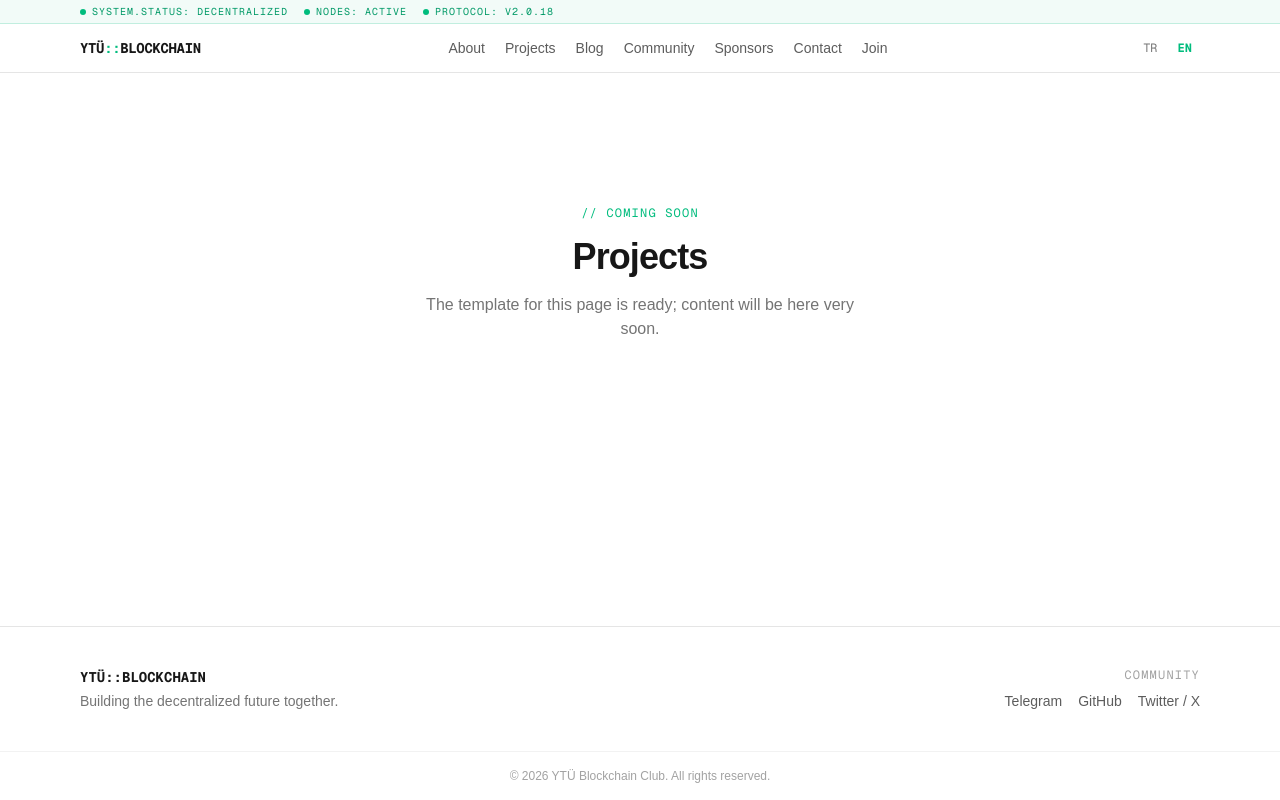
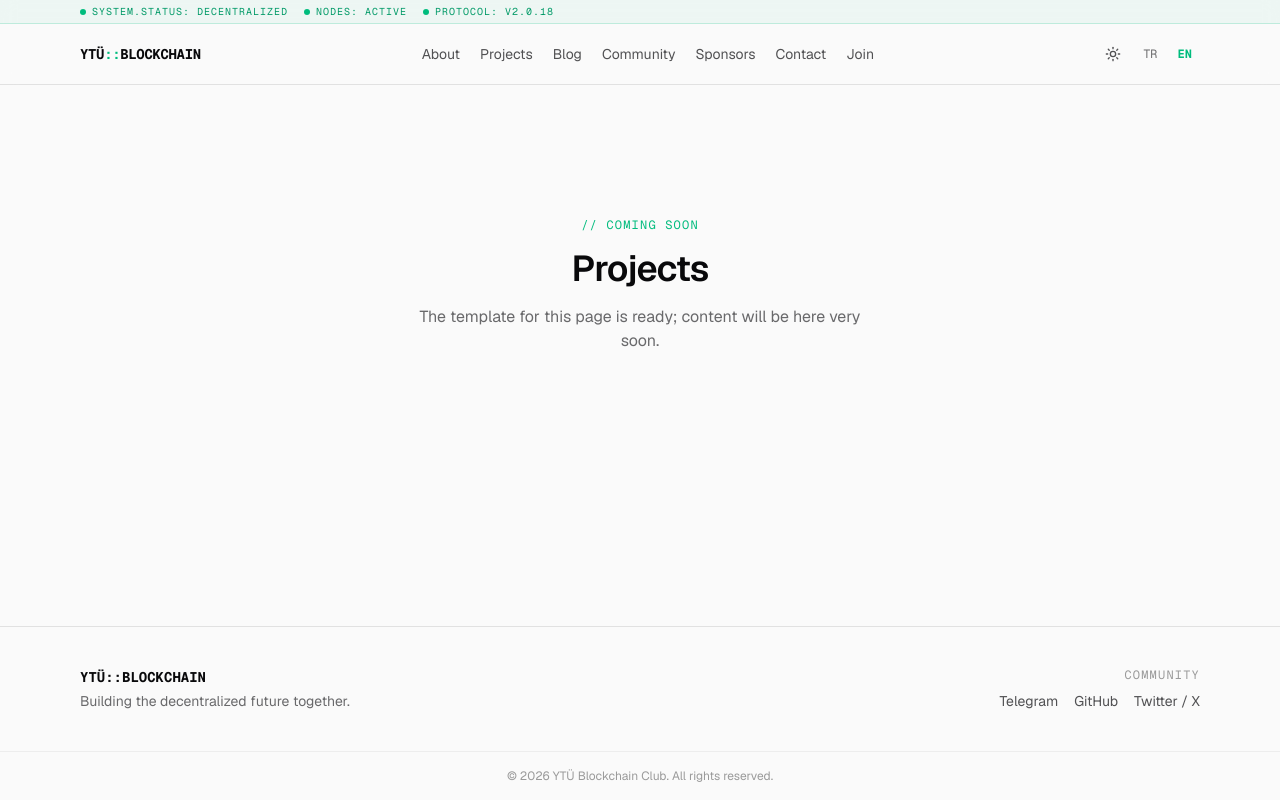
Before and after one commit to YTU-BLOCKCHAIN/ytu-blockchain-web, a Next.js app: page /en/projects in a window 1280 px wide. Built offline with nearby package versions, Linux system fonts and the light colour scheme; no server answers.

Commit message:
feat(ui): set up shadcn/ui, Tailark theme and dark mode (#6)
* build(deps): add shadcn/ui, next-themes and lucide-react

* feat(ui): set up shadcn/ui with Tailark theme and cn helper

* feat(ui): add dark mode with theme provider and header toggle

```diff
--- a/messages/en.json
+++ b/messages/en.json
@@ -8,6 +8,9 @@
     "sponsors": "Sponsors",
     "contact": "Contact",
     "join": "Join"
+  },
+  "Theme": {
+    "toggle": "Toggle theme"
   },
   "Meta": {
     "defaultTitle": "YTÜ Blockchain Club",
--- a/messages/tr.json
+++ b/messages/tr.json
@@ -8,6 +8,9 @@
     "sponsors": "Sponsorlar",
     "contact": "İletişim",
     "join": "Üye Ol"
+  },
+  "Theme": {
+    "toggle": "Temayı değiştir"
   },
   "Meta": {
     "defaultTitle": "YTÜ Blockchain Kulübü",
--- a/src/app/[locale]/layout.tsx
+++ b/src/app/[locale]/layout.tsx
@@ -7,6 +7,7 @@ import { notFound } from 'next/navigation';
 
 import Footer from '@/components/Footer';
 import Header from '@/components/Header';
+import { ThemeProvider } from '@/components/ThemeProvider';
 import { routing } from '@/i18n/routing';
 import { ogLocales, siteConfig } from '@/lib/site';
 
@@ -62,13 +63,21 @@ export default async function LocaleLayout({
   return (
     <html
       lang={locale}
+      suppressHydrationWarning
       className={`${GeistSans.variable} ${GeistMono.variable} h-full antialiased`}
     >
       <body className="flex min-h-full flex-col">
         <NextIntlClientProvider>
-          <Header />
-          <main className="flex-1">{children}</main>
-          <Footer />
+          <ThemeProvider
+            attribute="class"
+            defaultTheme="system"
+            enableSystem
+            disableTransitionOnChange
+          >
+            <Header />
+            <main className="flex-1">{children}</main>
+            <Footer />
+          </ThemeProvider>
         </NextIntlClientProvider>
       </body>
     </html>
--- a/src/app/globals.css
+++ b/src/app/globals.css
@@ -1,26 +1,293 @@
 @import 'tailwindcss';
+@import 'tw-animate-css';
 
-:root {
-  --background: #ffffff;
-  --foreground: #171717;
-}
+@custom-variant dark (&:is(.dark *));
 
-@theme inline {
+@theme {
+  /* Yerel Geist fontları (geist paketi) — build ağdan bağımsız */
+  --font-sans: var(--font-geist-sans);
+  --font-mono: var(--font-geist-mono), 'Fira Code', monospace;
+
   --color-background: var(--background);
   --color-foreground: var(--foreground);
-  --font-sans: var(--font-geist-sans);
-  --font-mono: var(--font-geist-mono);
-}
 
-@media (prefers-color-scheme: dark) {
-  :root {
-    --background: #0a0a0a;
-    --foreground: #ededed;
+  --color-card: var(--card);
+  --color-card-foreground: var(--card-foreground);
+
+  --color-illustration: var(--illustration);
+  --color-border-illustration: var(--border-illustration);
+
+  --color-popover: var(--popover);
+  --color-popover-foreground: var(--popover-foreground);
+
+  --color-primary: var(--primary);
+  --color-primary-foreground: var(--primary-foreground);
+
+  --color-secondary: var(--secondary);
+  --color-secondary-foreground: var(--secondary-foreground);
+
+  --color-muted: var(--muted);
+  --color-muted-foreground: var(--muted-foreground);
+
+  --color-accent: var(--accent);
+  --color-accent-foreground: var(--accent-foreground);
+
+  --color-destructive: var(--destructive);
+  --color-destructive-foreground: var(--destructive-foreground);
+
+  --color-border: var(--border);
+  --color-input: var(--input);
+  --color-ring: var(--ring);
+
+  --color-chart-1: var(--chart-1);
+  --color-chart-2: var(--chart-2);
+  --color-chart-3: var(--chart-3);
+  --color-chart-4: var(--chart-4);
+  --color-chart-5: var(--chart-5);
+
+  --radius-lg: var(--radius);
+  --radius-md: calc(var(--radius) - 2px);
+  --radius-sm: calc(var(--radius) - 4px);
+
+  --animate-accordion-down: accordion-down 0.2s ease-out;
+  --animate-accordion-up: accordion-up 0.2s ease-out;
+  --animate-hue-rotate: hue-rotate 4s infinite;
+  --animate-scan: scan 3s infinite;
+  --animate-capture: capture 0.1s infinite;
+  --animate-enter-from-right: enter-from-right 0.3s ease-out;
+  --animate-enter-from-left: enter-from-left 0.3s ease-out;
+  --animate-exit-to-right: exit-to-right 0.3s ease-in;
+  --animate-exit-to-left: exit-to-left 0.3s ease-in;
+  --animate-scale-in: scale-in 0.2s ease-out;
+  --animate-scale-out: scale-out 0.2s ease-in;
+  --animate-fade-in: fade-in 0.2s ease-out;
+  --animate-fade-out: fade-out 0.2s ease-in;
+
+  @keyframes accordion-down {
+    from {
+      height: 0;
+    }
+    to {
+      height: var(--radix-accordion-content-height);
+    }
+  }
+
+  @keyframes accordion-up {
+    from {
+      height: var(--radix-accordion-content-height);
+    }
+    to {
+      height: 0;
+    }
+  }
+
+  @keyframes hue-rotate {
+    from {
+      filter: hue-rotate(0deg);
+    }
+    to {
+      filter: hue-rotate(360deg);
+    }
+  }
+
+  @keyframes scan {
+    from {
+      transform: translateY(0);
+    }
+    50% {
+      transform: translateY(100%);
+    }
+    to {
+      transform: translateY(0);
+    }
+  }
+
+  @keyframes capture {
+    from {
+      opacity: 0;
+    }
+    50% {
+      opacity: 1;
+    }
+    to {
+      opacity: 0;
+    }
+  }
+
+  @keyframes enter-from-right {
+    from {
+      opacity: 0;
+      transform: translateX(200px);
+    }
+    to {
+      opacity: 1;
+      transform: translateX(0);
+    }
+  }
+
+  @keyframes enter-from-left {
+    from {
+      opacity: 0;
+      transform: translateX(-200px);
+    }
+    to {
+      opacity: 1;
+      transform: translateX(0);
+    }
+  }
+
+  @keyframes exit-to-right {
+    from {
+      opacity: 1;
+      transform: translateX(0);
+    }
+    to {
+      opacity: 0;
+      transform: translateX(200px);
+    }
+  }
+
+  @keyframes exit-to-left {
+    from {
+      opacity: 1;
+      transform: translateX(0);
+    }
+    to {
+      opacity: 0;
+      transform: translateX(-200px);
+    }
+  }
+
+  @keyframes scale-in {
+    from {
+      opacity: 0;
+      transform: rotateX(-10deg) scale(0.9);
+    }
+    to {
+      opacity: 1;
+      transform: rotateX(0deg) scale(1);
+    }
+  }
+
+  @keyframes scale-out {
+    from {
+      opacity: 1;
+      transform: rotateX(0deg) scale(1);
+    }
+    to {
+      opacity: 0;
+      transform: rotateX(-10deg) scale(0.95);
+    }
+  }
+
+  @keyframes fade-in {
+    from {
+      opacity: 0;
+    }
+    to {
+      opacity: 1;
+    }
+  }
+
+  @keyframes fade-out {
+    from {
+      opacity: 1;
+    }
+    to {
+      opacity: 0;
+    }
   }
 }
 
-body {
-  background: var(--background);
-  color: var(--foreground);
-  font-family: Arial, Helvetica, sans-serif;
+/*
+  Tailwind CSS v4'te varsayılan kenarlık rengi `currentColor` oldu;
+  bu uyumluluk stilleri v3 görünümünü korur.
+*/
+@layer base {
+  *,
+  ::after,
+  ::before,
+  ::backdrop,
+  ::file-selector-button {
+    border-color: var(--color-border, currentColor);
+  }
+
+  :root {
+    --radius: 0.625rem;
+
+    --background: var(--color-zinc-50);
+    --foreground: var(--color-zinc-950);
+
+    --card: var(--color-white);
+    --illustration: var(--color-white);
+    --card-foreground: var(--color-zinc-950);
+
+    --popover: var(--color-white);
+    --popover-foreground: var(--color-zinc-950);
+
+    --primary: var(--color-indigo-500);
+    --primary-foreground: var(--color-white);
+
+    --secondary: var(--color-sky-100);
+    --secondary-foreground: var(--color-sky-600);
+
+    --muted: --alpha(var(--color-foreground) / 5%);
+    --muted-foreground: var(--color-zinc-600);
+
+    --accent: var(--color-zinc-100);
+    --accent-foreground: var(--color-zinc-800);
+
+    --destructive: var(--color-red-600);
+    --destructive-foreground: var(--color-white);
+
+    --border: --alpha(var(--foreground) / 7.5%);
+    --border-illustration: --alpha(var(--foreground) / 7.5%);
+    --input: --alpha(var(--foreground) / 7.5%);
+    --ring: var(--color-primary);
+
+    --chart-1: var(--color-blue-500);
+    --chart-2: var(--color-indigo-500);
+    --chart-3: var(--color-purple-500);
+    --chart-4: var(--color-indigo-400);
+    --chart-5: var(--color-red-500);
+  }
+
+  .dark {
+    --background: var(--color-zinc-950);
+    --foreground: var(--color-white);
+
+    --card: color-mix(in oklab, var(--color-zinc-800) 55%, #000);
+    --illustration: color-mix(in oklab, var(--color-zinc-800) 60%, #000);
+    --card-foreground: var(--color-white);
+
+    --popover: var(--color-zinc-950);
+    --popover-foreground: var(--color-white);
+
+    --primary: var(--color-indigo-500);
+    --primary-foreground: var(--color-white);
+
+    --secondary: var(--color-zinc-800);
+    --secondary-foreground: var(--color-white);
+
+    --muted: var(--color-zinc-800);
+    --muted-foreground: var(--color-zinc-400);
+    --accent: var(--color-zinc-800);
+    --accent-foreground: var(--color-white);
+
+    --destructive: var(--color-red-700);
+    --destructive-foreground: var(--color-white);
+
+    --border: --alpha(var(--foreground) / 7.5%);
+    --border-illustration: --alpha(var(--foreground) / 7.5%);
+    --input: --alpha(var(--foreground) / 7.5%);
+    --ring: var(--color-zinc-600);
+  }
+
+  * {
+    @apply outline-ring/50;
+  }
+
+  body {
+    @apply bg-background text-foreground font-sans;
+  }
 }
--- a/src/components/Header.tsx
+++ b/src/components/Header.tsx
@@ -4,6 +4,7 @@ import { Link } from '@/i18n/navigation';
 
 import LocaleSwitcher from './LocaleSwitcher';
 import StatusBanner from './StatusBanner';
+import ThemeToggle from './ThemeToggle';
 
 const NAV_ITEMS = [
   { key: 'about', href: '/about' },
@@ -41,7 +42,10 @@ export default function Header() {
           ))}
         </nav>
 
-        <LocaleSwitcher />
+        <div className="flex items-center gap-1">
+          <ThemeToggle />
+          <LocaleSwitcher />
+        </div>
       </div>
     </header>
   );
--- /dev/null
+++ b/src/components/ThemeProvider.tsx
@@ -0,0 +1,12 @@
+'use client';
+
+import { ThemeProvider as NextThemesProvider } from 'next-themes';
+import type { ComponentProps } from 'react';
+
+/** next-themes sağlayıcısı için ince istemci sarmalı (layout server component olduğu için). */
+export function ThemeProvider({
+  children,
+  ...props
+}: ComponentProps<typeof NextThemesProvider>) {
+  return <NextThemesProvider {...props}>{children}</NextThemesProvider>;
+}
--- /dev/null
+++ b/src/components/ThemeToggle.tsx
@@ -0,0 +1,23 @@
+'use client';
+
+import { Moon, Sun } from 'lucide-react';
+import { useTranslations } from 'next-intl';
+import { useTheme } from 'next-themes';
+
+/** Açık/koyu tema geçiş düğmesi. İkon CSS ile seçilir → hydration uyumsuzluğu olmaz. */
+export default function ThemeToggle() {
+  const t = useTranslations('Theme');
+  const { resolvedTheme, setTheme } = useTheme();
+
+  return (
+    <button
+      type="button"
+      aria-label={t('toggle')}
+      onClick={() => setTheme(resolvedTheme === 'dark' ? 'light' : 'dark')}
+      className="inline-flex h-9 w-9 items-center justify-center rounded-md text-foreground/70 transition-colors hover:bg-accent hover:text-foreground"
+    >
+      <Sun className="h-4 w-4 dark:hidden" />
+      <Moon className="hidden h-4 w-4 dark:block" />
+    </button>
+  );
+}
--- /dev/null
+++ b/src/lib/utils.ts
@@ -0,0 +1,7 @@
+import { clsx, type ClassValue } from 'clsx';
+import { twMerge } from 'tailwind-merge';
+
+/** shadcn/ui standart yardımcısı: koşullu sınıfları birleştirir ve Tailwind çakışmalarını çözer. */
+export function cn(...inputs: ClassValue[]) {
+  return twMerge(clsx(inputs));
+}
```
Also changed, not shown: package.json (+8 -1 lines), components.json (added), 1 other file (tests, documents, lock files or other folders).
